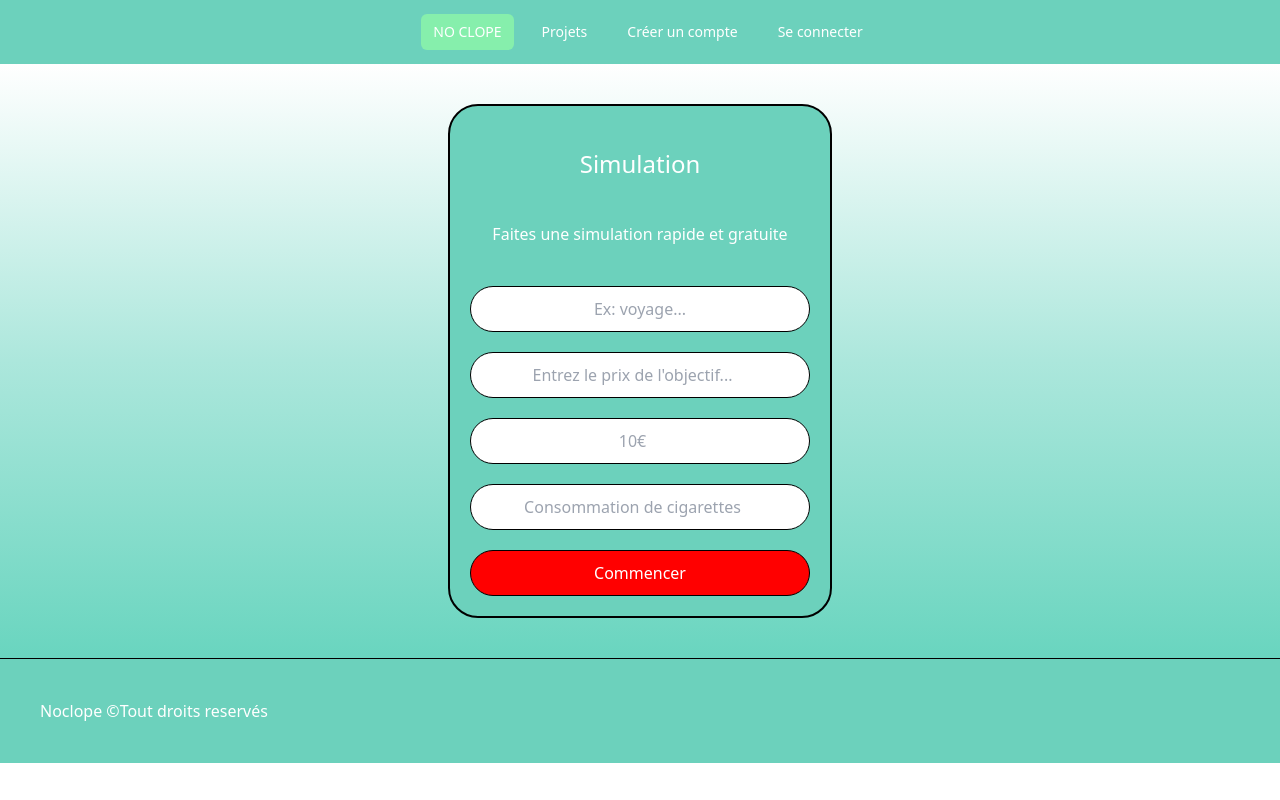
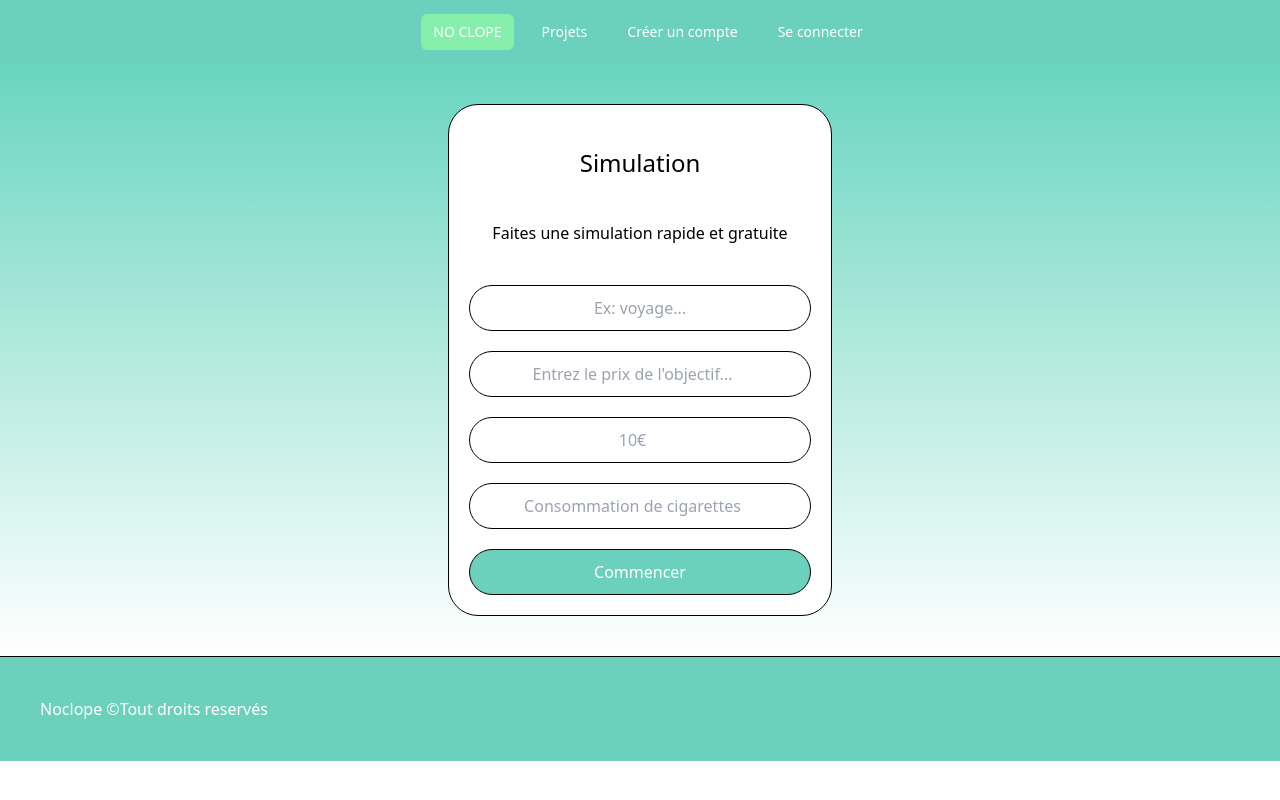
Before and after one commit to NicolasTamareg/projectnoclope, a Vue app in the folder vuejs/noclopefront/: page /lancer in a window 1280 px wide. Built offline with nearby package versions, Linux system fonts and the light colour scheme.

Commit message:
mise a jour graphique

```diff
--- a/vuejs/noclopefront/src/App.vue
+++ b/vuejs/noclopefront/src/App.vue
@@ -11,10 +11,10 @@ import NavBar from "./components/NavBar.vue";
 
 
   <RouterView />
-  <footer>
-        Noclope &copy;Tout droits reservés
+    <footer>
+      Noclope &copy;Tout droits reservés
     </footer>
-</template>
+  </template>
 
 <style scoped>
 footer{
@@ -22,5 +22,6 @@ footer{
   color: white;
   padding: 40px;
   border-top: 1px solid black;
+  width: 100vw;
 }
 </style>
--- a/vuejs/noclopefront/src/components/NavBar.vue
+++ b/vuejs/noclopefront/src/components/NavBar.vue
@@ -106,7 +106,7 @@ export default {
               <a href="#" class="bg-green-300 text-white px-3 py-2 rounded-md text-sm font-medium" aria-current="page"><RouterLink  to="/">NO CLOPE</RouterLink></a>
               <a href="#" class="text-white hover:bg-green-300 hover:text-white px-3 py-2 rounded-md text-sm font-medium"><RouterLink to="/project">Projets</RouterLink></a>
               <a href="#" class="text-white hover:bg-green-300 hover:text-white px-3 py-2 rounded-md text-sm font-medium"><RouterLink to="/register">Créer un compte</RouterLink></a>
-              <a href="#" class="text-white hover:bg-green-300 hover:text-white px-3 py-2 rounded-md text-sm font-medium"> <RouterLink to="/login">Se connecter</RouterLink></a>
+              <a href="#" class="text-white hover:bg-green-300 hover:text-white px-3 py-2 rounded-md text-sm font-medium"><RouterLink to="/login">Se connecter</RouterLink></a>
             </div>
           </div>
         </div>
@@ -120,7 +120,7 @@ export default {
         </div>
         <div class="-mr-2 flex md:hidden">
           <!-- Mobile menu button -->
-          <button type="button" class="inline-flex items-center justify-center rounded-md bg-gray-800 p-2 text-gray-400 hover:bg-gray-700 hover:text-white focus:outline-none focus:ring-2 focus:ring-white focus:ring-offset-2 focus:ring-offset-gray-800" aria-controls="mobile-menu" aria-expanded="false">
+          <button type="button" class="inline-flex items-center justify-center rounded-md bg-green-300 p-2 text-white hover:bg-green-300 hover:text-white focus:outline-none focus:ring-2 focus:ring-white focus:ring-offset-2 focus:ring-offset-gray-800" aria-controls="mobile-menu" aria-expanded="false">
             <span class="sr-only">Open main menu</span>
 
             <svg class="block h-6 w-6" xmlns="http://www.w3.org/2000/svg" fill="none" viewBox="0 0 24 24" stroke-width="1.5" stroke="currentColor" aria-hidden="true">
@@ -139,37 +139,29 @@ export default {
     <div class="md:hidden" id="mobile-menu">
       <div class="space-y-1 px-2 pt-2 pb-3 sm:px-3">
         <!-- Current: "bg-gray-900 text-white", Default: "text-gray-300 hover:bg-gray-700 hover:text-white" -->
-        <a href="#" class="bg-gray-900 text-white block px-3 py-2 rounded-md text-base font-medium" aria-current="page">Dashboard</a>
+        <a href="#" class="bg-green-300 text-white block px-3 py-2 rounded-md text-base font-medium" aria-current="page"><RouterLink  to="/">NO CLOPE</RouterLink></a>
 
-        <a href="#" class="text-gray-300 hover:bg-gray-700 hover:text-white block px-3 py-2 rounded-md text-base font-medium">Team</a>
+        <a href="#" class="text-white bg-green-300 hover:text-white block px-3 py-2 rounded-md text-base font-medium"><RouterLink to="/project">Projets</RouterLink></a>
 
-        <a href="#" class="text-gray-300 hover:bg-gray-700 hover:text-white block px-3 py-2 rounded-md text-base font-medium">Projects</a>
+        <a href="#" class="text-white bg-green-300 hover:text-white block px-3 py-2 rounded-md text-base font-medium"><RouterLink to="/register">Créer un compte</RouterLink></a>
 
-        <a href="#" class="text-gray-300 hover:bg-gray-700 hover:text-white block px-3 py-2 rounded-md text-base font-medium">Calendar</a>
+        <a href="#" class="text-white bg-green-300 hover:text-white block px-3 py-2 rounded-md text-base font-medium"><RouterLink to="/login">Se connecter</RouterLink></a>
 
-        <a href="#" class="text-gray-300 hover:bg-gray-700 hover:text-white block px-3 py-2 rounded-md text-base font-medium">Reports</a>
+
       </div>
       <div class="border-t border-gray-700 pt-4 pb-3">
         <div class="flex items-center px-5">
 
           <div class="ml-3">
-            <div class="text-base font-medium leading-none text-white">Tom Cook</div>
-            <div class="text-sm font-medium leading-none text-gray-400">tom@example.com</div>
+            <!-- <div class="text-base font-medium leading-none text-white">{{user.firstname}} {{user.lastname}}</div> -->
+            <!-- <div class="text-sm font-medium leading-none text-gray-400">{{ user.email }}</div> -->
           </div>
-          <button type="button" class="ml-auto flex-shrink-0 rounded-full bg-gray-800 p-1 text-gray-400 hover:text-white focus:outline-none focus:ring-2 focus:ring-white focus:ring-offset-2 focus:ring-offset-gray-800">
-            <span class="sr-only">View notifications</span>
-            <!-- Heroicon name: outline/bell -->
-            <svg class="h-6 w-6" xmlns="http://www.w3.org/2000/svg" fill="none" viewBox="0 0 24 24" stroke-width="1.5" stroke="currentColor" aria-hidden="true">
-              <path stroke-linecap="round" stroke-linejoin="round" d="M14.857 17.082a23.848 23.848 0 005.454-1.31A8.967 8.967 0 0118 9.75v-.7V9A6 6 0 006 9v.75a8.967 8.967 0 01-2.312 6.022c1.733.64 3.56 1.085 5.455 1.31m5.714 0a24.255 24.255 0 01-5.714 0m5.714 0a3 3 0 11-5.714 0" />
-            </svg>
-          </button>
+
         </div>
         <div class="mt-3 space-y-1 px-2">
-          <a href="#" class="block rounded-md px-3 py-2 text-base font-medium text-gray-400 hover:bg-gray-700 hover:text-white">Your Profile</a>
 
-          <a href="#" class="block rounded-md px-3 py-2 text-base font-medium text-gray-400 hover:bg-gray-700 hover:text-white">Settings</a>
+          <RouterLink class="text-white hover:bg-green-300 hover:text-white px-3 py-2 rounded-md text-sm font-medium" to="/login" @click="logout">Se déconnecter</RouterLink>
 
-          <a href="#" class="block rounded-md px-3 py-2 text-base font-medium text-gray-400 hover:bg-gray-700 hover:text-white">Sign out</a>
         </div>
       </div>
     </div>
--- a/vuejs/noclopefront/src/views/BeginView.vue
+++ b/vuejs/noclopefront/src/views/BeginView.vue
@@ -89,12 +89,12 @@ form{
   flex-direction: column;
   justify-content: space-around;
   padding: 10px;
-  background-color: #6CD1BC;
+  background-color: #FFFFFF;
   border-radius: 30px;
   padding: 20px;
   width: 30vw;
   text-align: center;
-  border: solid 2px black;
+  border: solid 1px black;
 }
 input{
   display: flex;
@@ -113,7 +113,7 @@ label{
 }
 .submit{
   display: flex;
-  background-color: red;
+  background-color: #6CD1BC;
   text-align: center;
   color: white;
   flex-direction: row-reverse;
@@ -122,28 +122,32 @@ label{
 .englobe-all {
     display: flex;
     justify-content: center;
-    background: linear-gradient(to bottom, #FFFFFF, #ACE7DC, #69D5BF);
+    background: linear-gradient(to bottom , #69D5BF, #FFFFFF );
     padding: 40px;
 }
 h1 {
   padding: 20px;
   font-size: 1.5em;
-  color: white;
+  color: black;
 }
 h3 {
   padding: 20px;
   font-size: 1em;
-  color: white;
+  color: black;
 }
 button{
   margin-top: 20px;
   padding: 10px;
   font-size: 1em;
-  background-color: red;
+  background-color: #6CD1BC;
   color: white;
-  border: 2px solid black;
+  border: 2px solid white;
   border-radius: 30px;
   width: 20vw;
 }
+button:hover{
+  background-color: #FFFFFF;
+  color: black;
+}
 
 </style>
--- a/vuejs/noclopefront/src/views/LoginView.vue
+++ b/vuejs/noclopefront/src/views/LoginView.vue
@@ -125,7 +125,7 @@ export default {
   flex-direction: column;
   align-items: center;
   justify-content: space-around;
-
+  padding: 40px;
 
 }
 
@@ -134,11 +134,12 @@ form{
   flex-direction: column;
   justify-content: space-around;
   padding: 10px;
-  background-color: #6CD1BC;
   border-radius: 30px;
-  padding: 20px;
+  padding: 40px;
   width: 30vw;
   text-align: center;
+  background-color: #FFFFFF;
+  border: 1px solid black;
 }
 input{
   display: flex;
@@ -149,9 +150,7 @@ input{
   border-radius: 30px;
   text-align: center;
 }
-form{
-  border: 2px solid black;
-}
+
 label[data-v-45f5edd7]{
   display: flex;
   flex-direction: column;
@@ -160,7 +159,7 @@ label[data-v-45f5edd7]{
 }
 .submit{
   display: flex;
-  background-color: red;
+  background-color: #6CD1BC;
   text-align: center;
   color: white;
   flex-direction: row-reverse;
@@ -169,19 +168,19 @@ label[data-v-45f5edd7]{
 .englobe-all[data-v-45f5edd7] {
     display: flex;
     justify-content: center;
-    background: linear-gradient(to bottom, #FFFFFF, #ACE7DC, #69D5BF);
+    background: linear-gradient(to bottom , #69D5BF, #FFFFFF );
     padding: 40px;
 }
 h1 {
   padding: 20px;
   font-size: 1.5em;
-  color: white;
+  color: black;
 }
 button{
   margin-top: 20px;
   padding: 10px;
   font-size: 1em;
-  background-color: red;
+  background-color: #6CD1BC;
   color: white;
   border: 2px solid black;
   border-radius: 30px;
--- a/vuejs/noclopefront/src/views/RegisterView.vue
+++ b/vuejs/noclopefront/src/views/RegisterView.vue
@@ -108,12 +108,12 @@ form{
   flex-direction: column;
   justify-content: space-around;
   padding: 10px;
-  background-color: #6CD1BC;
+  background-color: #FFFFFF;
   border-radius: 30px;
   padding: 20px;
   width: 30vw;
   text-align: center;
-  border: 2px solid black;
+  border: 1px solid black;
 }
 input{
   display: flex;
@@ -132,7 +132,7 @@ label{
 }
 .submit{
   display: flex;
-  background-color: red;
+  background-color: #6CD1BC;
   text-align: center;
   color: white;
   flex-direction: row-reverse;
@@ -141,19 +141,19 @@ label{
 .englobe-all[data-v-bf0653ef] {
     display: flex;
     justify-content: center;
-    background: linear-gradient(to bottom, #FFFFFF, #ACE7DC, #69D5BF);
+    background: linear-gradient(to bottom , #69D5BF, #FFFFFF );
     padding: 40px 40px 40px 40px;
 }
 h1 {
   padding: 20px;
   font-size: 1.5em;
-  color: white;
+  color: black;
 }
 button{
   margin-top: 20px;
   padding: 10px;
   font-size: 1em;
-  background-color: red;
+  background-color: #6CD1BC;
   color: white;
   border: 2px solid black;
   border-radius: 30px;
```
